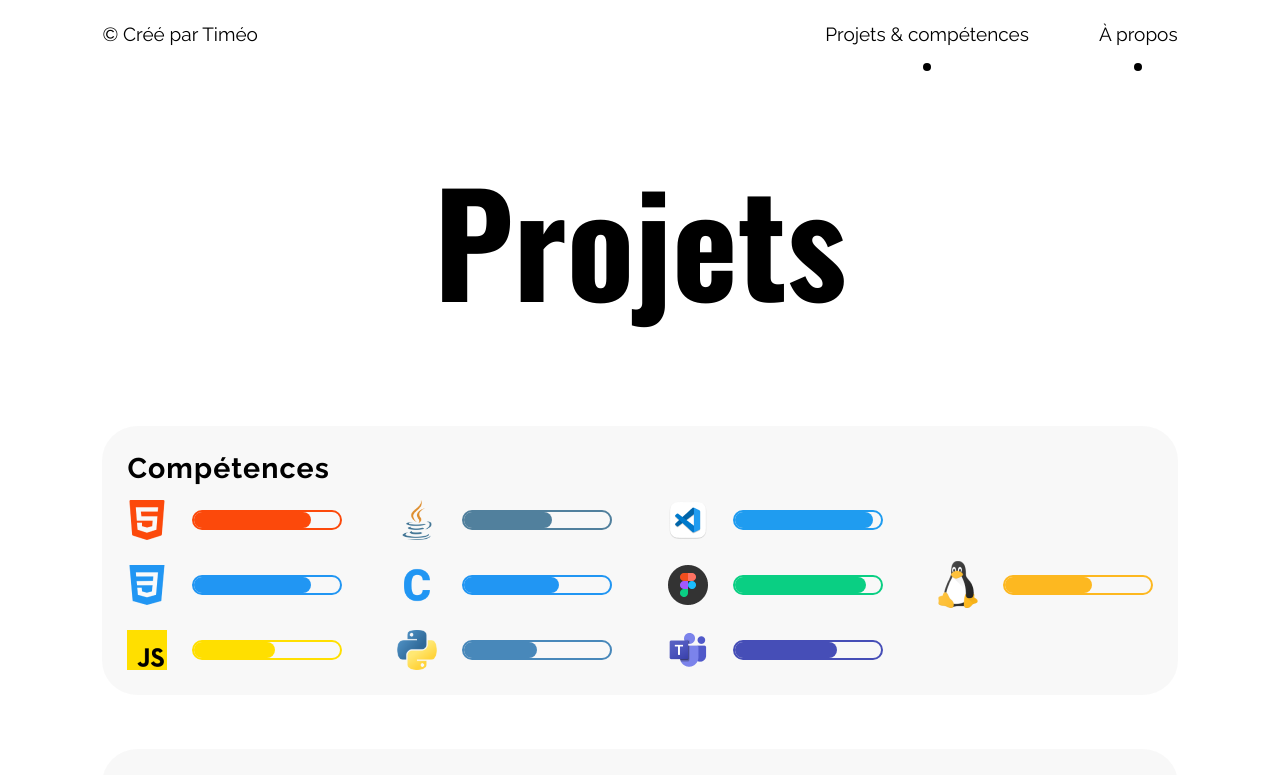
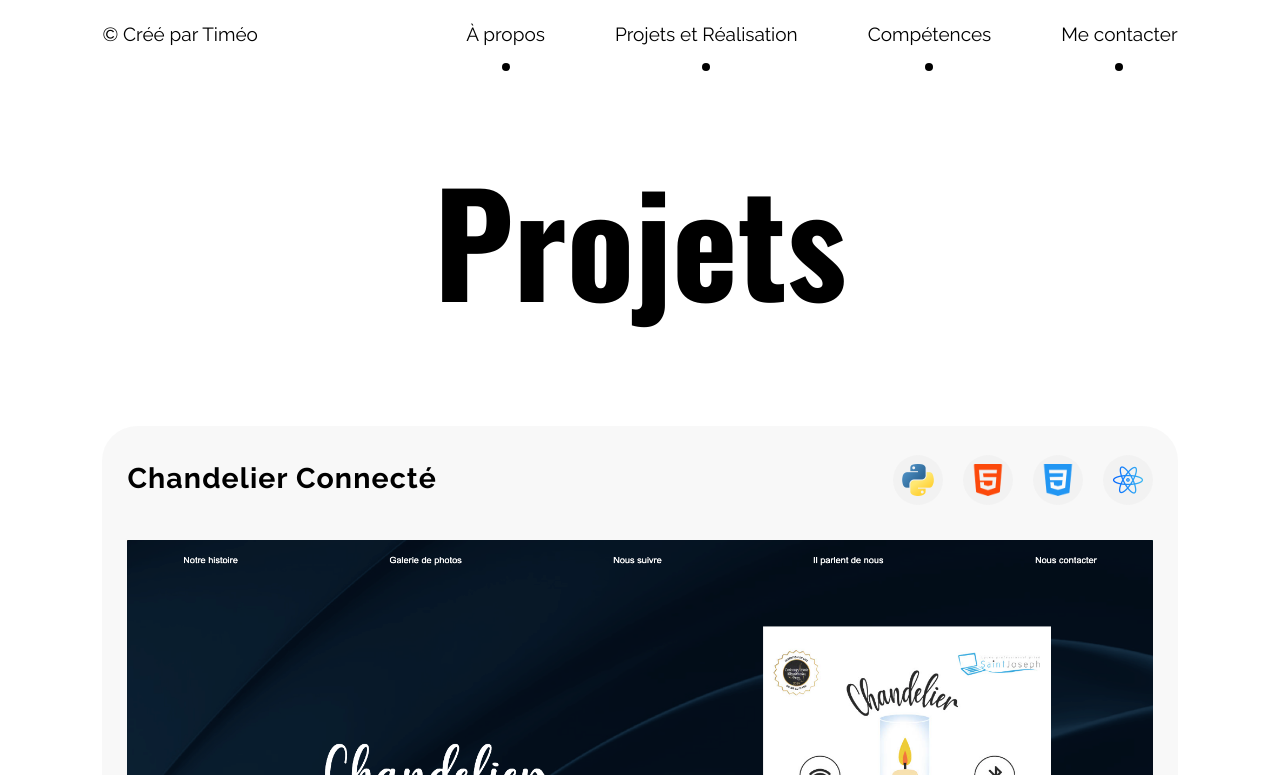
Before and after one commit to TimeoDoom/Portfolio-Timeo, a plain HTML site: page projects.html in a window 1280 px wide. Shown: the top 775 px of the page. Drawn offline with nearby package versions, Linux system fonts and the light colour scheme.

Commit message:
Update projects.html

```diff
--- a/projects.html
+++ b/projects.html
@@ -3,7 +3,7 @@
   <head>
     <meta charset="UTF-8" />
     <meta name="viewport" content="width=device-width, initial-scale=1.0" />
-    <link rel="stylesheet" href="./style.css" />
+    <link rel="stylesheet" href="../style.css" />
     <title>Timéo DOOM | Portfolio</title>
   </head>
   <body>
@@ -18,113 +18,67 @@
           <li>
             <a class="menu__item" href="./index.html">© Créé par Timéo</a>
           </li>
+          <li><a class="menu__item" href="./about.html">À propos</a></li>
           <li>
             <a class="menu__item" href="./projects.html"
-              >Projets & compétences</a
+              >Projets et Réalisation</a
             >
           </li>
-          <li><a class="menu__item" href="./about.html">À propos</a></li>
-          <!-- <li><a class="menu__item" href="./experiences.html">Expériences</a></li> -->
+          <li><a class="menu__item" href="./skills.html">Compétences</a></li>
+          <li>
+            <a class="menu__item" href="./contact.html">Me contacter</a>
+          </li>
         </ul>
       </div>
       <nav>
         <a href="./index.html">© Créé par Timéo</a>
         <ul>
           <li class="nav-item">
-            <a href="./projects.html">Projets & compétences</a>
+            <a href="./about.html">À propos</a>
             <div class="dot"></div>
           </li>
           <li class="nav-item">
-            <a href="./about.html">À propos</a>
+            <a href="./projects.html">Projets et Réalisation</a>
             <div class="dot"></div>
           </li>
-          <!-- <li class="nav-item">
-            <a href="./experiences.html">Expériences</a>
+          <li class="nav-item">
+            <a href="./skills.html">Compétences</a>
             <div class="dot"></div>
-          </li> -->
+          </li>
+
+          <li class="nav-item">
+            <a href="./contact.html">Me contacter</a>
+            <div class="dot"></div>
+          </li>
         </ul>
       </nav>
     </header>
 
     <main class="projectsPage">
       <h1>Projets</h1>
-
-      <article>
-        <h2>Compétences</h2>
-        <div class="skills">
-          <div class="skillsBloc">
-            <div class="skill">
-              <img src="./assets/skills/html.png" alt=" logo" />
-              <div class="progress html"><div></div></div>
-            </div>
-            <div class="skill">
-              <img src="./assets/skills/css.png" alt=" logo" />
-              <div class="progress css"><div></div></div>
-            </div>
-            <div class="skill">
-              <img src="./assets/skills/js.png" alt=" logo" />
-              <div class="progress js"><div></div></div>
-            </div>
-          </div>
-          <div class="skillsBloc">
-            <div class="skill">
-              <img src="./assets/skills/java.png" alt=" logo" />
-              <div class="progress java"><div></div></div>
-            </div>
-            <div class="skill">
-              <img src="./assets/skills/c.png" alt=" logo" />
-              <div class="progress c"><div></div></div>
-            </div>
-            <div class="skill">
-              <img src="./assets/skills/python.png" alt=" logo" />
-              <div class="progress python"><div></div></div>
-            </div>
-          </div>
-          <div class="skillsBloc">
-            <div class="skill">
-              <img src="./assets/skills/vsc.png" alt="vsc logo" />
-              <div class="progress vsc"><div></div></div>
-            </div>
-            <div class="skill">
-              <img src="./assets/skills/figma.png" alt="figma logo" />
-              <div class="progress figma"><div></div></div>
-            </div>
-            <div class="skill">
-              <img src="./assets/skills/teams.png" alt="teams logo" />
-              <div class="progress teams"><div></div></div>
-            </div>
-          </div>
-          <div class="skillsBloc">
-            <div class="skill">
-              <img src="./assets/skills/linux.png" alt="linux logo" />
-              <div class="progress linux"><div></div></div>
-            </div>
-          </div>
-        </div>
-      </article>
       <section>
         <article>
           <div>
             <h2>Chandelier Connecté</h2>
             <div>
               <div>
-                <img src="./assets/skills/python.png" alt="logo python" />
+                <img src="../assets/skills/python.png" alt="logo python" />
               </div>
               <div>
-                <img src="./assets/skills/html.png" alt="logo html" />
+                <img src="../assets/skills/html.png" alt="logo html" />
               </div>
               <div>
-                <img src="./assets/skills/css.png" alt="logo css" />
+                <img src="../assets/skills/css.png" alt="logo css" />
               </div>
               <div>
                 <img
-                  src="./assets/skills/reactNative.png"
+                  src="../assets/skills/reactNative.png"
                   alt="logo reactNative"
                 />
               </div>
             </div>
           </div>
-          <img src="./assets/projet1.png" alt="" />
+          <img src="../assets/projet1.png" alt="" />
           <p>
             En collaboration avec Benoît Mirambeau et mon lycée, j’ai
             codéveloppé un chandelier connecté, présenté au Concours Lépine
@@ -142,20 +96,20 @@
             <h2>Site JO Paris 2024 (BUT info)</h2>
             <div>
               <div>
-                <img src="./assets/skills/html.png" alt="logo html" />
+                <img src="../assets/skills/html.png" alt="logo html" />
               </div>
               <div>
-                <img src="./assets/skills/css.png" alt="logo css" />
+                <img src="../assets/skills/css.png" alt="logo css" />
               </div>
               <div>
-                <img src="./assets/skills/js.png" alt="js logo" />
+                <img src="../assets/skills/js.png" alt="js logo" />
               </div>
               <div>
-                <img src="./assets/skills/figma.png" alt="figma logo" />
+                <img src="../assets/skills/figma.png" alt="figma logo" />
               </div>
             </div>
           </div>
-          <img src="./assets/projet2.png" alt="" />
+          <img src="../assets/projet2.png" alt="" />
           <p>
             Dans le cadre de mon BUT informatique, j’ai réalisé un projet
             portant sur la création d’un site fictif dédié aux JO Paris 2024. Ce
@@ -172,11 +126,11 @@
             <h2>Jeu snake dans le termianl</h2>
             <div>
               <div>
-                <img src="./assets/skills/c.png" alt="logo c" />
+                <img src="../assets/skills/c.png" alt="logo c" />
               </div>
             </div>
           </div>
-          <img src="./assets/projet3.png" alt="" />
+          <img src="../assets/projet3.png" alt="" />
           <p>
             Dans le cadre de mon BUT informatique, j’ai réalisé un projet
             portant sur la création du jeu snake dans le terminal. Dans cette
@@ -189,7 +143,7 @@
 
     <footer class="otherFooter">
       <button id="theme-switch">
-        <img id="icon" src="./assets/moon.svg" alt="" />
+        <img id="icon" src="../assets/moon.svg" alt="" />
       </button>
       <ul>
         <li>
@@ -205,6 +159,6 @@
       </ul>
     </footer>
 
-    <script src="./script.js"></script>
+    <script src="../js/script.js"></script>
   </body>
 </html>
```
